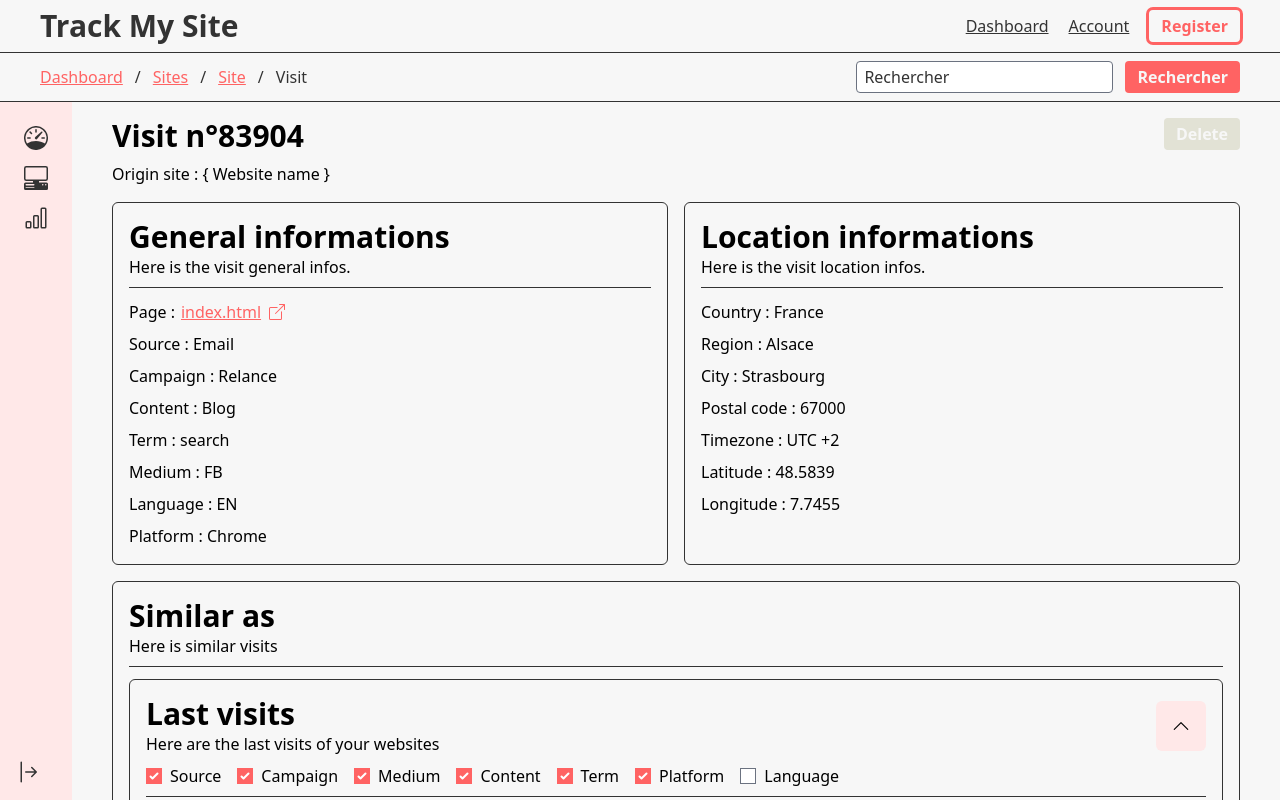
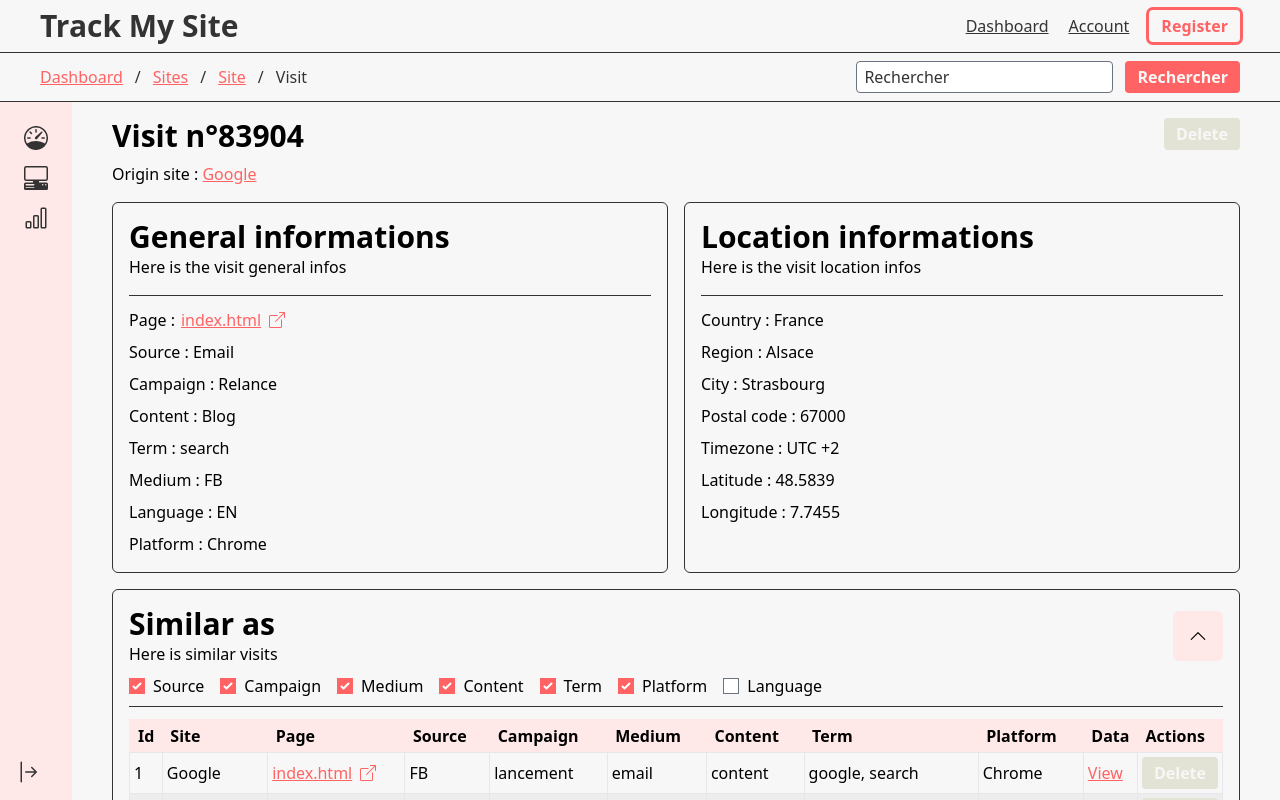
Before and after one commit to eliooooooo/Vue-Dashboard, a Vue app: page /visit/1 in a window 1280 px wide. Built offline with nearby package versions, Linux system fonts and the light colour scheme.

Commit message:
Rework: container factorisation

```diff
--- a/src/components/Site.vue
+++ b/src/components/Site.vue
@@ -9,8 +9,8 @@ import VisitsMultipleCharts from './Sites/VisitsMultipleCharts.vue';
     <div class="grid grid-cols-12 gap-4">
         <div class="col-span-12 flex flex-row justify-between">
             <div class="flex flex-col gap-2">
-                <h1>{ Website name }</h1>
-                <p>Site origin : { Origin link }</p>
+                <h1>Google</h1>
+                <p>Site origin : <a href="#">https://google.fr</a></p>
             </div>
             <div class="flex flex-col gap-2">
                 <button class="btn primary small">Copy ApiKey</button>
--- a/src/components/Sites/SitesVisitsTable.vue
+++ b/src/components/Sites/SitesVisitsTable.vue
@@ -7,10 +7,20 @@ const props = defineProps({
     siteCell: {
         type: Boolean,
         default: true
+    },
+    desc: {
+        type: String,
+        default: null
+    },
+    title: {
+        type: String,
+        default: 'Last visits'
     }
 });
 
-const description = `Here are the last visits of your website${props.siteCell ? 's' : ''}`;
+if (props.desc == null) {
+    props.desc = `Here are the last visits of your website${props.siteCell ? 's' : ''}`;
+}
 
 const visits = ref([
     { id: 1, name: 'Google', page: 'index.html', source: 'FB', campaign: 'lancement', content: 'content', term:'google, search', medium:'email', language: 'fr', platform: 'Chrome'  },
@@ -51,7 +61,7 @@ watch(displayVisits, (newVal) => {
 
 </script>
 <template>
-    <ContainerSimple title="Last visits" :desc="description" :fixedHeight="true" :displayVisits="displayVisits" :toggle="true">
+    <ContainerSimple :title="props.title" :desc="props.desc" :fixedHeight="true" :displayVisits="displayVisits" :toggle="true">
         <table class="w-full" v-if="visits.length >= 1">
             <thead class="bg-primary-light border border-primary-light">
                 <tr class="[&>th]:text-left [&>th]:p-1 [&>th]:px-2 border-primary-light">
--- a/src/components/Visit.vue
+++ b/src/components/Visit.vue
@@ -1,6 +1,7 @@
 <script setup>
 import { ref } from 'vue'
 import SitesVisitsTable from './Sites/SitesVisitsTable.vue';
+import ContainerSimple from './ContainerSimple.vue';
 
 const visit = ref({ id: 1, name: 'Google', page: 'index.html', source: 'FB', campaign: 'lancement', content: 'content', term:'google, search', medium:'email', language: 'fr', platform: 'Chrome'  })
 
@@ -11,18 +12,13 @@ const visit = ref({ id: 1, name: 'Google', page: 'index.html', source: 'FB', cam
         <div class="flex flex-row justify-between col-span-12">
             <div class="flex flex-col gap-2">
                 <h1>Visit n°83904</h1>
-                <p>Origin site : { Website name }</p>
+                <p>Origin site : <router-link to="/sites/1">Google</router-link></p>
             </div>
             <div class="flex flex-col gap-2">
                 <button class="btn secondary small">Delete </button>
             </div>
         </div>
-        <div class="border border-dark p-4 rounded-md flex flex-col col-span-6">
-            <div>
-                <h1>General informations</h1>
-                <p>Here is the visit general infos.</p>
-            </div>
-            <div class="w-full border-dark border-b pt-2 mb-3"></div>
+        <ContainerSimple title="General informations" desc="Here is the visit general infos" class="col-span-6">
             <div class="flex flex-col gap-2">
                 <p  class="flex flex-row gap-1.5">Page :<a href="#" target="_blank" class="flex flex-row gap-2 items-center">index.html
                     <svg xmlns="http://www.w3.org/2000/svg" width="16" height="16" fill="currentColor" class="bi bi-box-arrow-up-right" viewBox="0 0 16 16">
@@ -38,13 +34,8 @@ const visit = ref({ id: 1, name: 'Google', page: 'index.html', source: 'FB', cam
                 <p>Language : EN</p>
                 <p>Platform : Chrome</p>
             </div>
-        </div>
-        <div class="border border-dark p-4 rounded-md flex flex-col col-span-6">
-            <div>
-                <h1>Location informations</h1>
-                <p>Here is the visit location infos.</p>
-            </div>
-            <div class="w-full border-dark border-b pt-2 mb-3"></div>
+        </ContainerSimple>
+        <ContainerSimple title="Location informations" desc="Here is the visit location infos" class="col-span-6">
             <div class="flex flex-col gap-2">
                 <p>Country : France</p>
                 <p>Region : Alsace</p>
@@ -54,16 +45,7 @@ const visit = ref({ id: 1, name: 'Google', page: 'index.html', source: 'FB', cam
                 <p>Latitude : 48.5839</p>
                 <p>Longitude : 7.7455</p>
             </div>
-        </div>
-        <div class="border border-dark p-4 rounded-md flex flex-col col-span-12">
-            <div>
-                <h1>Similar as</h1>
-                <p>Here is similar visits</p>
-            </div>
-            <div class="w-full border-dark border-b pt-2 mb-3"></div>
-            <div class="flex flex-col gap-2">
-                <SitesVisitsTable :container="false"/>
-            </div>
-        </div>
+        </ContainerSimple>
+        <SitesVisitsTable title="Similar as" desc="Here is similar visits" class="col-span-12"/>
     </div>
 </template>
```
